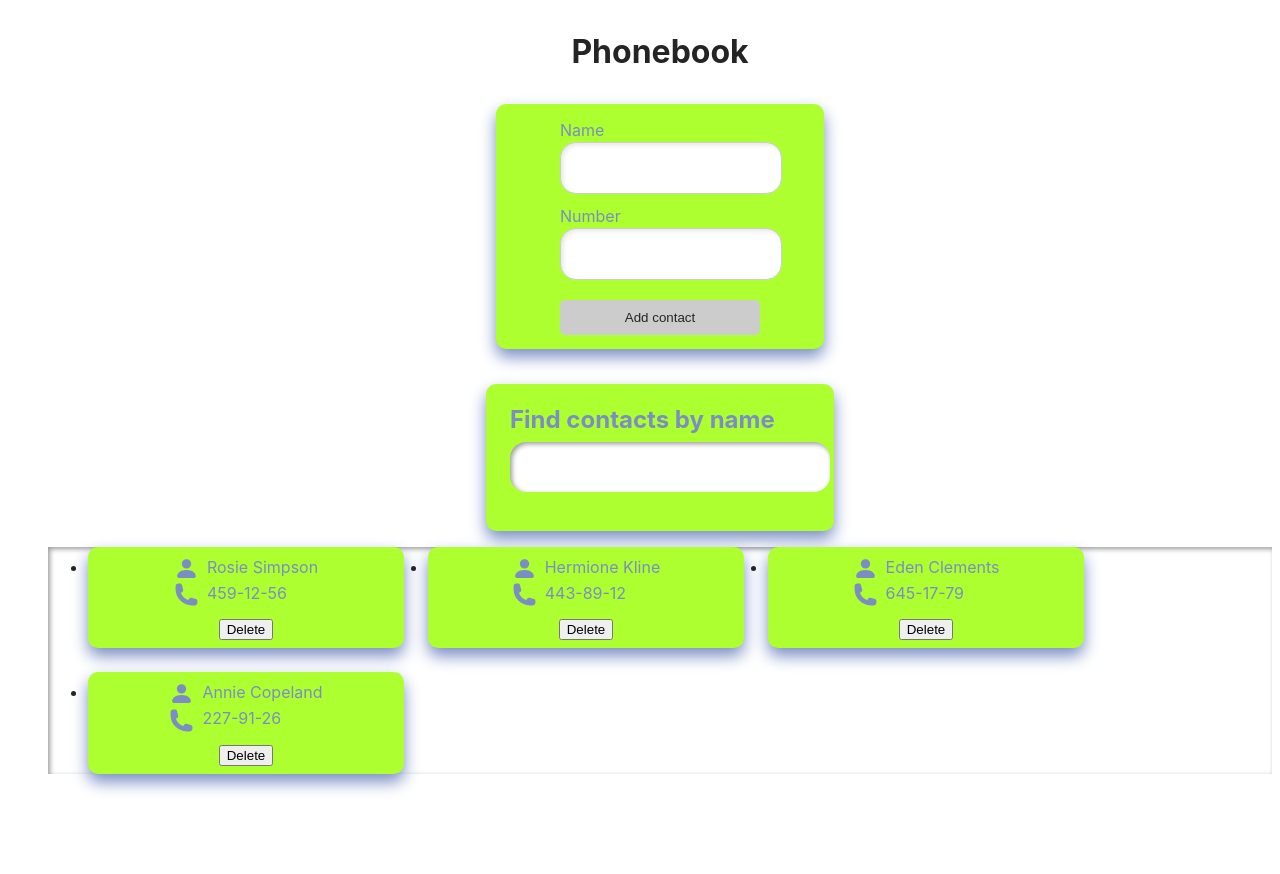
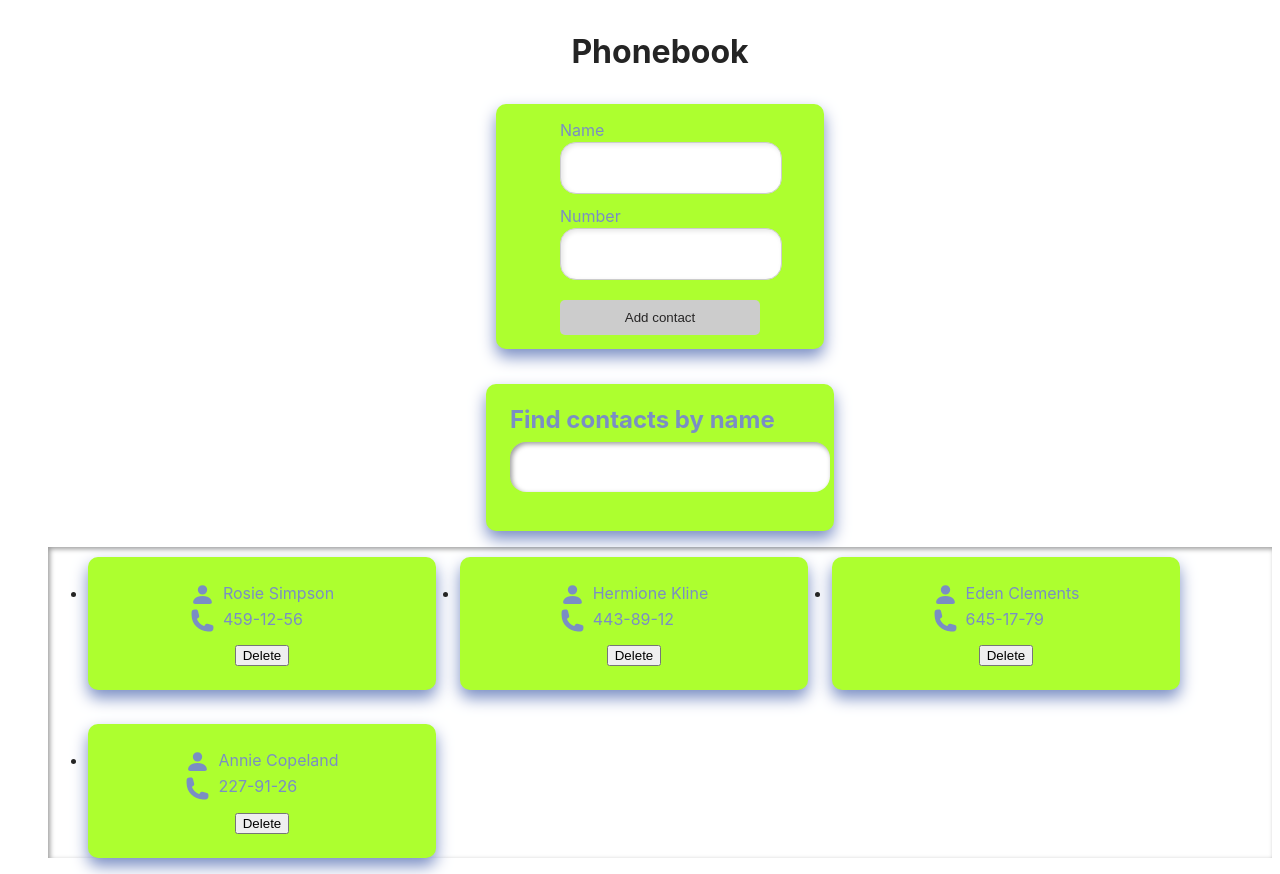
Before and after one commit to TatiYas/goit-react-hw-03, a React (Vite) app: page / in a window 1280 px wide. Before the commit the page ends 800 px from the top, so only its background shows below. Built offline with nearby package versions, Linux system fonts and the light colour scheme.

Commit message:
Update_22

```diff
--- a/src/components/Contact/Contact.module.css
+++ b/src/components/Contact/Contact.module.css
@@ -2,24 +2,22 @@
   width: 300px;
   border: 2px;
   border-radius: 10px;
-  padding: 8px;
+  padding: 24px;
   display: flex;
   align-items: center;
   flex-direction: column;
-  ustify-content: space-between;
+  justify-content: space-between;
   gap: 12px;
   background-color: greenyellow;
   box-shadow: 0 8px 16px;
   color: rgb(122, 142, 196);
+  margin-top: 10px;
 }
 
 
   /*margin: 0 auto 15px;
   padding: 24px;*/
 
-
-
-
   .myIcon {
     vertical-align: middle;
     margin-right: 8px;
```
